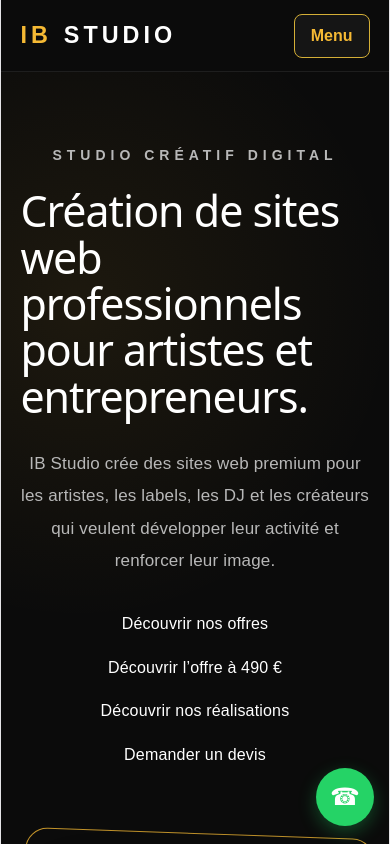
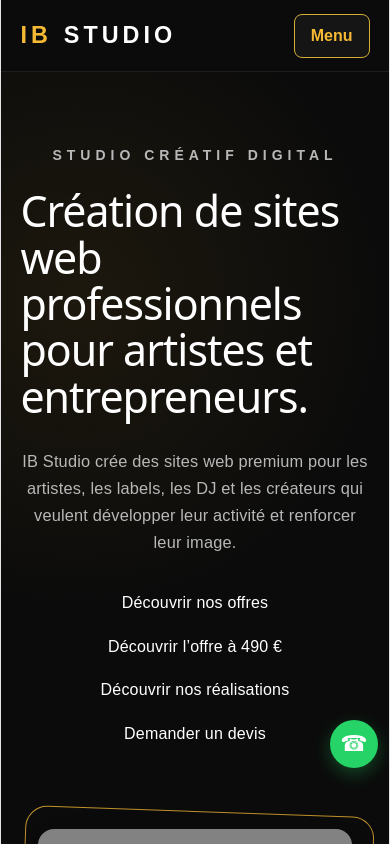
Before and after one commit to dialloib124-cell/ib-studio, a React (Vite) app: page / in a window 390 px wide. Shown: the top 844 px of the page. Built offline with nearby package versions, Linux system fonts and the light colour scheme; grey boxes are pictures that could not be loaded.

Commit message:
Ameliorer lisibilite, titres et bouton flottant sur mobile

```diff
--- a/src/App.css
+++ b/src/App.css
@@ -1077,3 +1077,37 @@ form select option {
 
 .additional-project-contact { display: inline-block; margin-top: 18px; padding: 10px 0; color: #ffd56a; text-decoration: underline; text-underline-offset: 4px; font-weight: 700; }
 .additional-project-contact:focus-visible { outline: 3px solid #ffd56a; outline-offset: 4px; }
+
+
+/* Lisibilite et confort sur telephone : correctifs du 18 novembre 2026.
+   Surcharges limitees au mobile, sans changer les contenus ni les tarifs. */
+@media (max-width: 700px) {
+  .hero h1 { font-size: clamp(32px, 8vw, 44px); line-height: 1.13; overflow-wrap: break-word; }
+  .services h2, .about h2, .pricing h2, .music-discovery h2,
+  .sector-examples h2, .contact h2, .newsletter-section h2 {
+    font-size: clamp(27px, 7vw, 36px);
+    line-height: 1.2;
+    overflow-wrap: break-word;
+  }
+  .hero-text > p:not(.subtitle), .about p:not(.subtitle),
+  .music-discovery-copy > p:not(.subtitle), .example-detail,
+  .pricing-card ul li, .pricing-card .price,
+  .contact-text p, .services p, .service-card p {
+    color: #dedede;
+  }
+  .subtitle { color: #d9b75e; }
+  .hero-text > p:not(.subtitle), .about p:not(.subtitle) {
+    font-size: clamp(16px, 4.2vw, 19px);
+    line-height: 1.65;
+  }
+  .pricing-card .price { font-size: clamp(24px, 6vw, 32px); }
+  .whatsapp-float {
+    width: 48px;
+    height: 48px;
+    right: 12px;
+    bottom: 76px;
+    font-size: 22px;
+  }
+  .header { justify-content: space-between; }
+  .header nav.nav-open { max-height: calc(100dvh - 90px); overflow-y: auto; }
+}
```
